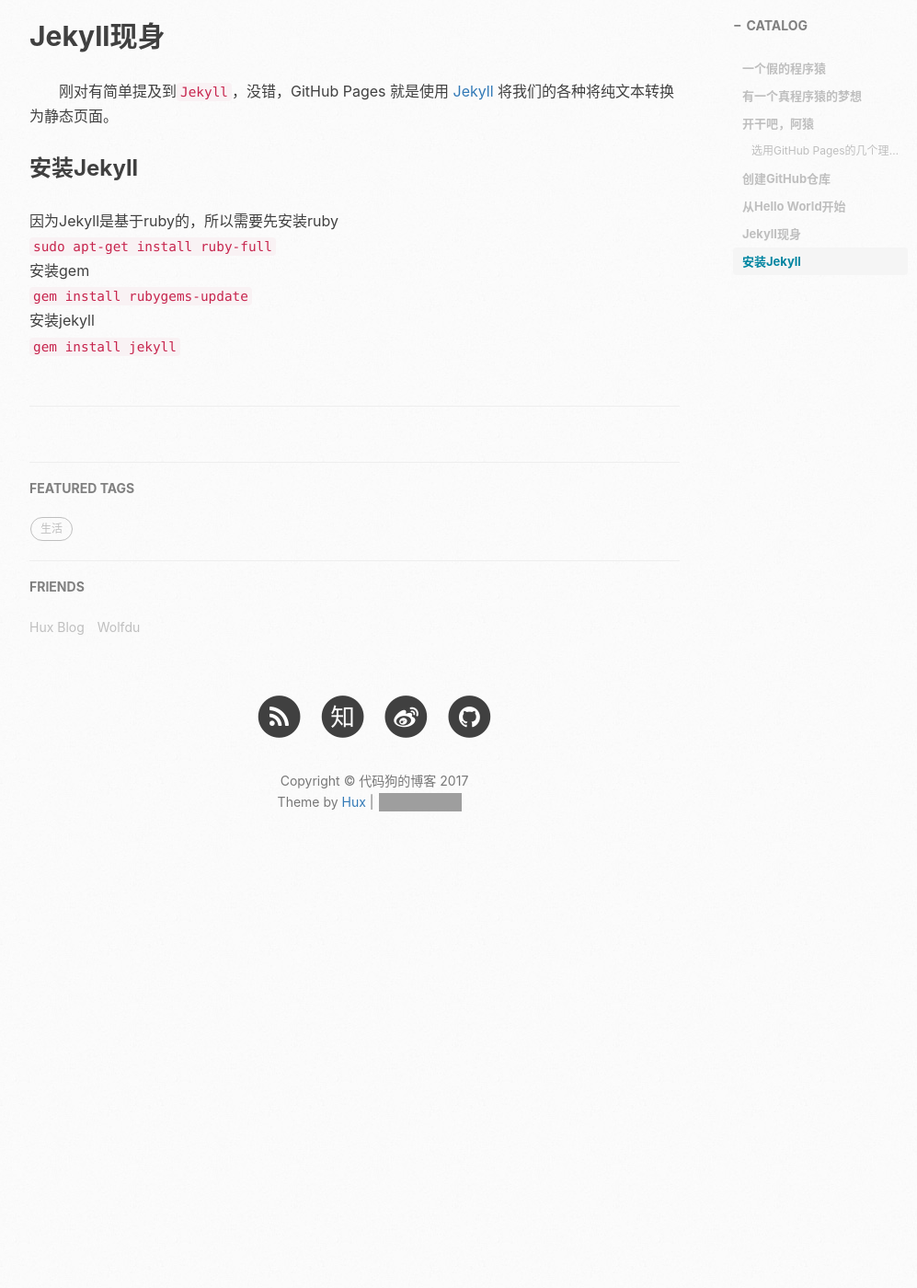
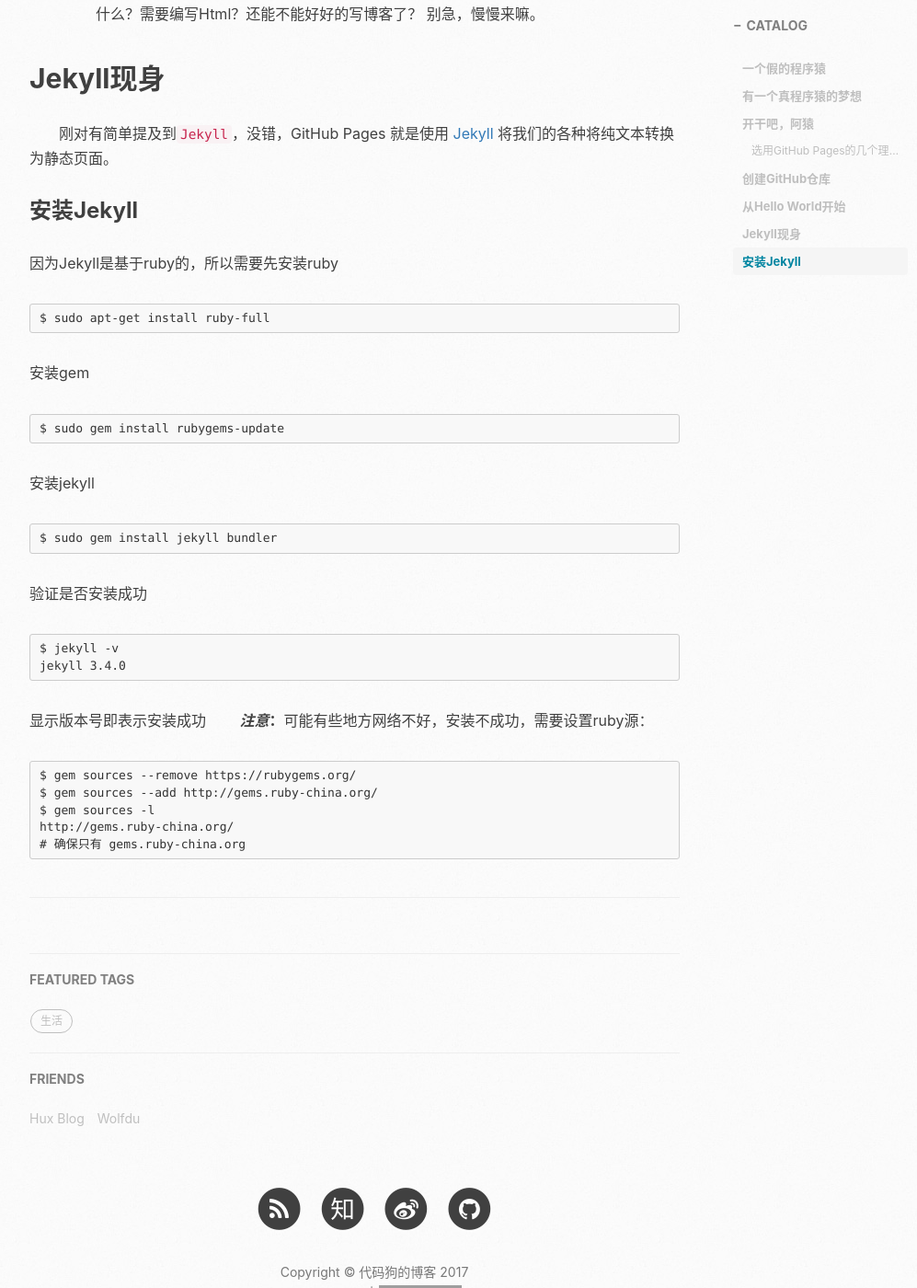
Before and after one commit to gyfeng/gyfeng.github.io, a Jekyll site: the page built from _posts/2017-02-25-hello-codedoge.markdown, in a window 1280 px wide and 1400 px high, scrolled down 3501 px. Shown: the whole window at 92% size, without its empty margins (233-1230 px from the left). Built offline with Jekyll 4.4.1, drawn with Linux system fonts in a browser that asks for light colours; nearby versions of some CDN libraries; comment, search, counter and statistics services are not loaded; before the commit the page ends 4450 px from its top, so only the background shows below that; grey boxes are pictures that could not be loaded.

Commit message:
hello blog

````diff
--- a/_posts/2017-02-25-hello-codedoge.markdown
+++ b/_posts/2017-02-25-hello-codedoge.markdown
@@ -44,11 +44,17 @@
 ## 从Hello World开始
 &#8195;&#8195;不如俗套一把，就从Hello World开始吧。
 1. 首先把username.github.io仓库clone到本地：
-`git clone https://github.com/username/username.github.io.git`
+```
+git clone https://github.com/username/username.github.io.git
+```
 2. 进入工作目录：
-`cd username.github.io`
+```
+cd username.github.io
+```
 3. 修改首页文件：
-`echo "Hello World" > index.html`
+```
+echo "Hello World" > index.html
+```
 4. 然后上传至GitHub。
 &#8195;&#8195;剩下的就是打开你的Blog了。记得，多按几下Ctrl+F5(_都是猿，别问为什么_)，就可以看到熟悉的Hello World了。
 &#8195;&#8195;什么？需要编写Html？还能不能好好的写博客了？ 别急，慢慢来嘛。
@@ -57,8 +63,28 @@
 &#8195;&#8195;刚对有简单提及到`Jekyll`，没错，GitHub Pages 就是使用 [Jekyll](http://jekyllcn.com/) 将我们的各种将纯文本转换为静态页面。
 ### 安装Jekyll
 因为Jekyll是基于ruby的，所以需要先安装ruby
-`sudo apt-get install ruby-full`
+```
+$ sudo apt-get install ruby-full
+```
 安装gem
-```gem install rubygems-update```
+```
+$ sudo gem install rubygems-update
+```
 安装jekyll
-`gem install jekyll`
+```
+$ sudo gem install jekyll bundler
+```
+验证是否安装成功
+```
+$ jekyll -v
+jekyll 3.4.0
+```
+显示版本号即表示安装成功
+**_注意_：**可能有些地方网络不好，安装不成功，需要设置ruby源：
+```
+$ gem sources --remove https://rubygems.org/
+$ gem sources --add http://gems.ruby-china.org/
+$ gem sources -l
+http://gems.ruby-china.org/
+# 确保只有 gems.ruby-china.org
+```
````
